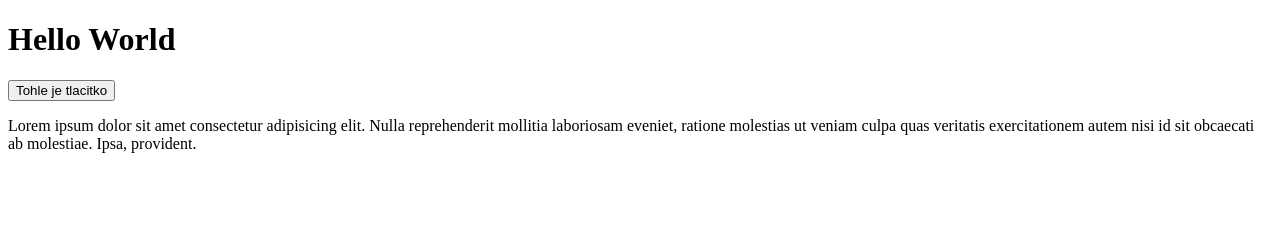
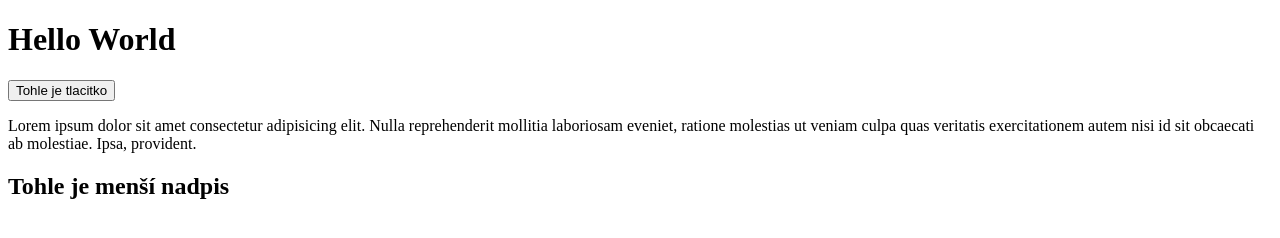
Before and after one commit to Harangus/HelloWorld, a plain HTML site: page index.html in a window 1280 px wide. Drawn offline with Linux system fonts and the light colour scheme.

Commit message:
Přidal jsem H2

```diff
--- a/index.html
+++ b/index.html
@@ -9,5 +9,6 @@
     <h1>Hello World</h1>
     <button>Tohle je tlacitko</button>
     <p>Lorem ipsum dolor sit amet consectetur adipisicing elit. Nulla reprehenderit mollitia laboriosam eveniet, ratione molestias ut veniam culpa quas veritatis exercitationem autem nisi id sit obcaecati ab molestiae. Ipsa, provident.</p>
+    <h2>Tohle je menší nadpis</h2>
 </body>
 </html>
```
